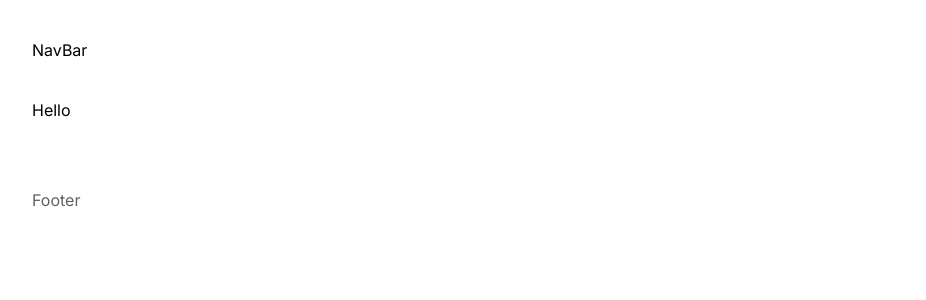
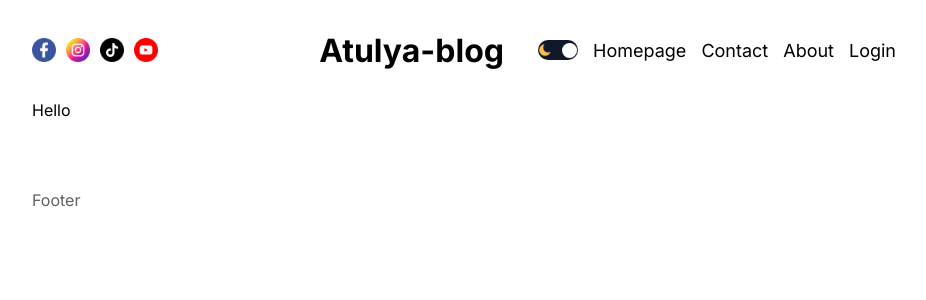
Before and after one commit to neeraj-pratap-singh/Full-Stack-Blog-App, a Next.js app: page / in a window 1280 px wide. Shown: the top 300 px of the page, without its empty margins (176-1102 px from the left). Built offline with nearby package versions, Linux system fonts and the light colour scheme.

Commit message:
updated navbar code

```diff
--- a/src/app/layout.js
+++ b/src/app/layout.js
@@ -2,6 +2,8 @@
 import "./globals.css";
 import { Inter } from "next/font/google";
 import Footer from "@/components/footer/Footer";
+import { ThemeContextProvider } from "@/context/ThemeContext";
+import ThemeProvider from "@/providers/ThemeProvider";
 
 const inter = Inter({ subsets: ["latin"] });
 
@@ -14,6 +16,8 @@
   return (
     <html lang="en">
       <body className={inter.className}>
+        <ThemeContextProvider>
+          <ThemeProvider>
             <div className="container">
               <div className="wrapper">
                 <NavBar />
@@ -21,6 +25,8 @@
                 <Footer />
               </div>
             </div>
+          </ThemeProvider>
+        </ThemeContextProvider>
       </body>
     </html>
   );
--- /dev/null
+++ b/src/components/authLinks/AuthLinks.jsx
@@ -0,0 +1,53 @@
+"use client";
+import Link from "next/link";
+import styles from "./authLinks.module.css";
+import { useState } from "react";
+// import { signOut, useSession } from "next-auth/react";
+
+const AuthLinks = () => {
+  const [open, setOpen] = useState(false);
+
+  // const { status } = useSession();
+  const status = "unauthenticated"
+
+  return (
+    <>
+      {status === "unauthenticated" ? (
+        <Link href="/login" className={styles.link}>
+          Login
+        </Link>
+      ) : (
+        <>
+          <Link href="/write" className={styles.link}>
+            Write
+          </Link>
+          <span className={styles.link} >
+            Logout
+          </span>
+        </>
+      )}
+      <div className={styles.burger} onClick={() => setOpen(!open)}>
+        <div className={styles.line}></div>
+        <div className={styles.line}></div>
+        <div className={styles.line}></div>
+      </div>
+      {open && (
+        <div className={styles.responsiveMenu}>
+          <Link href="/">Homepage</Link>
+          <Link href="/">About</Link>
+          <Link href="/">Contact</Link>
+          {status === "notauthenticated" ? (
+            <Link href="/login">Login</Link>
+          ) : (
+            <>
+              <Link href="/write">Write</Link>
+              <span className={styles.link}>Logout</span>
+            </>
+          )}
+        </div>
+      )}
+    </>
+  );
+};
+
+export default AuthLinks;
--- /dev/null
+++ b/src/components/authLinks/authLinks.module.css
@@ -0,0 +1,44 @@
+.link {
+    cursor: pointer;
+  }
+
+  .burger {
+    width: 20px;
+    height: 16px;
+    flex-direction: column;
+    justify-content: space-between;
+    cursor: pointer;
+    display: none;
+  }
+
+  .line {
+    width: 100%;
+    height: 2px;
+    background-color: var(--textColor);
+  }
+
+  .responsiveMenu{
+    position: absolute;
+    top: 100px;
+    left: 0;
+    background-color: var(--bg);
+    height: calc(100vh - 100px);
+    width: 100%;
+    display: flex;
+    flex-direction: column;
+    align-items: center;
+    justify-content: center;
+    gap: 50px;
+    font-size: 36px;
+    z-index: 999;
+  }
+
+  @media screen and (max-width: 640px) {
+    .burger {
+      display: flex;
+    }
+
+    .link{
+      display: none;
+    }
+  }
--- a/src/components/navbar/NavBar.jsx
+++ b/src/components/navbar/NavBar.jsx
@@ -1,10 +1,29 @@
-import React from 'react'
-import styles from './navbar.module.css'
+import React from "react";
+import styles from "./navbar.module.css";
+import Image from "next/image";
+import Link from "next/link";
+import AuthLinks from "../authLinks/AuthLinks";
+import ThemeToggle from "../themeToggle/ThemeToggle";
 
-const NavBar = () => {
+const Navbar = () => {
   return (
-    <div className={styles.container}>NavBar</div>
-  )
-}
+    <div className={styles.container}>
+      <div className={styles.social}>
+        <Image src="/facebook.png" alt="facebook" width={24} height={24} />
+        <Image src="/instagram.png" alt="instagram" width={24} height={24} />
+        <Image src="/tiktok.png" alt="tiktok" width={24} height={24} />
+        <Image src="/youtube.png" alt="youtube" width={24} height={24} />
+      </div>
+      <div className={styles.logo}>Atulya-blog</div>
+      <div className={styles.links}>
+        <ThemeToggle />
+        <Link href="/" className={styles.link}>Homepage</Link>
+        <Link href="/" className={styles.link}>Contact</Link>
+        <Link href="/" className={styles.link}>About</Link>
+        <AuthLinks />
+      </div>
+    </div>
+  );
+};
 
-export default NavBar
+export default Navbar;
--- /dev/null
+++ b/src/components/themeToggle/ThemeToggle.jsx
@@ -0,0 +1,33 @@
+"use client";
+
+import Image from "next/image";
+import styles from "./themeToggle.module.css";
+import { useContext } from "react";
+import { ThemeContext } from "@/context/ThemeContext";
+
+const ThemeToggle = () => {
+  const { toggle, theme } = useContext(ThemeContext);
+
+  return (
+    <div
+      className={styles.container}
+      onClick={toggle}
+      style={
+        theme === "dark" ? { backgroundColor: "white" } : { backgroundColor: "#0f172a" }
+      }
+    >
+      <Image src="/moon.png" alt="" width={14} height={14} />
+      <div
+        className={styles.ball}
+        style={
+          theme === "dark"
+            ? { left: 1, background: "#0f172a" }
+            : { right: 1, background: "white" }
+        }
+      ></div>
+      <Image src="/sun.png" alt="" width={14} height={14} />
+    </div>
+  );
+};
+
+export default ThemeToggle;
--- /dev/null
+++ b/src/components/themeToggle/themeToggle.module.css
@@ -0,0 +1,17 @@
+.container {
+    width: 40px;
+    height: 20px;
+    border-radius: 50px;
+    cursor: pointer;
+    display: flex;
+    align-items: center;
+    justify-content: space-between;
+    position: relative;
+  }
+
+  .ball{
+    width: 15px;
+    height: 15px;
+    border-radius: 50%;
+    position: absolute;
+  }
--- /dev/null
+++ b/src/context/ThemeContext.jsx
@@ -0,0 +1,32 @@
+"use client";
+
+import { createContext, useEffect, useState } from "react";
+
+export const ThemeContext = createContext();
+
+const getFromLocalStorage = () => {
+  if (typeof window !== "undefined") {
+    const value = localStorage.getItem("theme");
+    return value || "light";
+  }
+};
+
+export const ThemeContextProvider = ({ children }) => {
+  const [theme, setTheme] = useState(() => {
+    return getFromLocalStorage();
+  });
+
+  const toggle = () => {
+    setTheme(theme === "light" ? "dark" : "light");
+  };
+
+  useEffect(() => {
+    localStorage.setItem("theme", theme);
+  }, [theme]);
+
+  return (
+    <ThemeContext.Provider value={{ theme, toggle }}>
+      {children}
+    </ThemeContext.Provider>
+  );
+};
--- /dev/null
+++ b/src/providers/ThemeProvider.jsx
@@ -0,0 +1,19 @@
+"use client";
+
+import { ThemeContext } from "@/context/ThemeContext";
+import React, { useContext, useEffect, useState } from "react";
+
+const ThemeProvider = ({ children }) => {
+  const { theme } = useContext(ThemeContext);
+  const [mounted, setMounted] = useState(false);
+
+  useEffect(() => {
+    setMounted(true);
+  }, []);
+
+  if (mounted) {
+    return <div className={theme}>{children}</div>;
+  }
+};
+
+export default ThemeProvider;
```
Also changed, not shown: 1 other file (tests, documents, lock files or other folders). Lines whose indentation alone changed are shown as unchanged.
